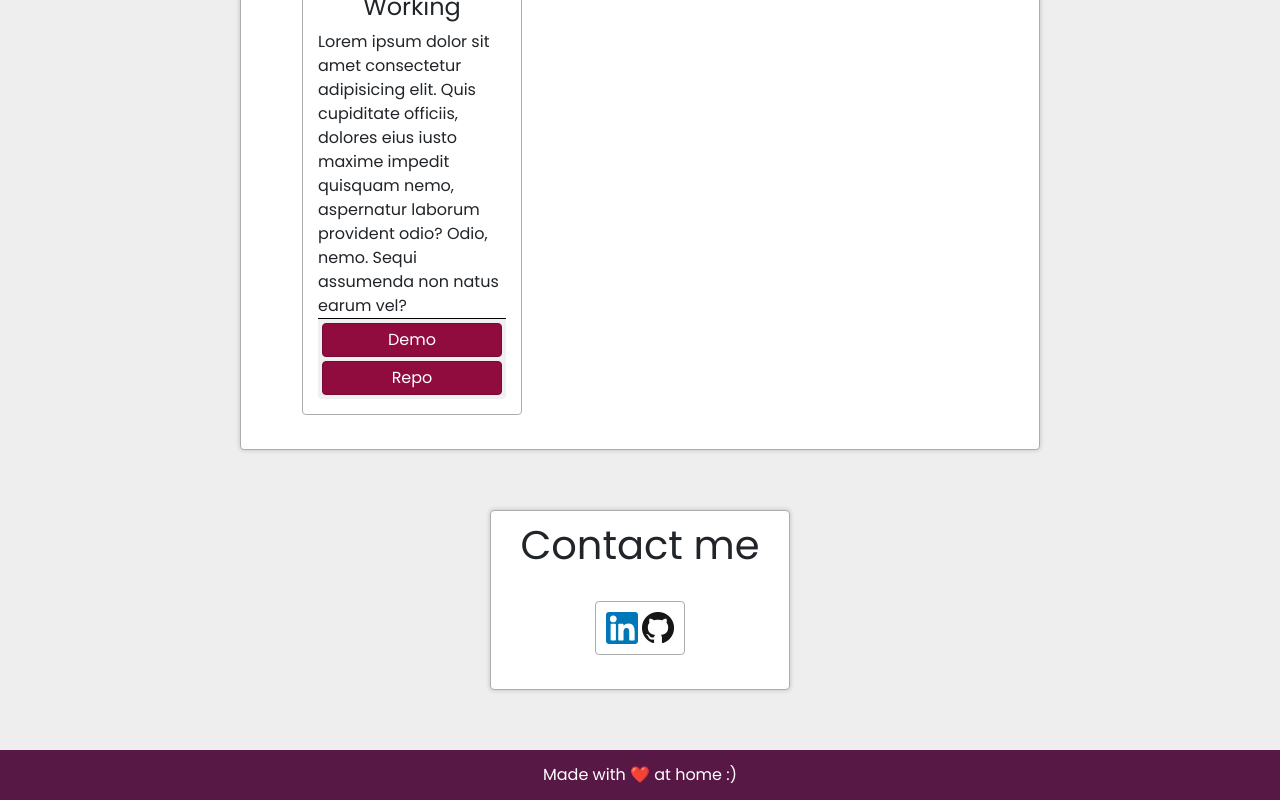
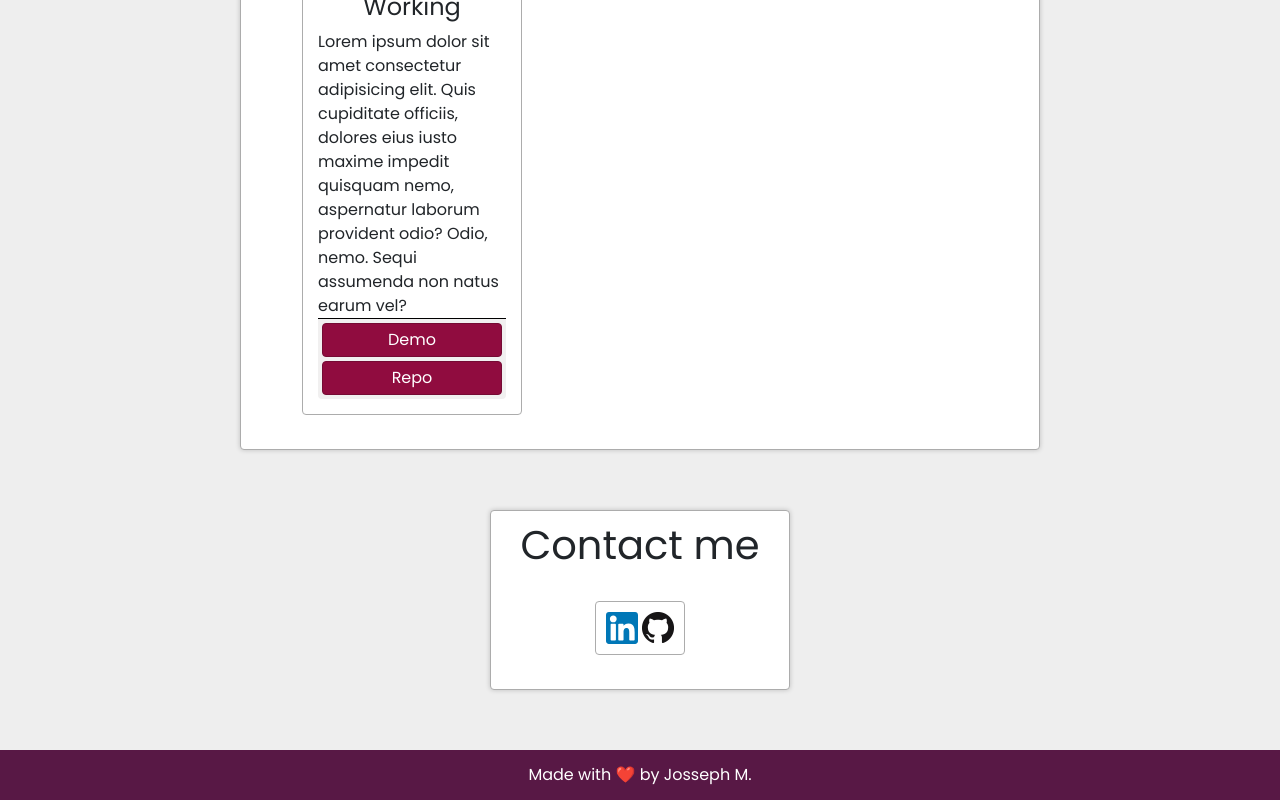
Before and after one commit to Joss852/joss852.github.com, a plain HTML site: page index.html in a window 1280 px wide. Shown: the part 1908-2708 px from the top of the page. Drawn offline with nearby package versions, Linux system fonts and the light colour scheme.

Commit message:
Update the footer text

```diff
--- a/index.html
+++ b/index.html
@@ -152,7 +152,7 @@
     </div>
   </div>
   <div class="page-footer">
-    <div class="footer-text">Made with ❤️ at home :)</div>
+    <div class="footer-text">Made with ❤️ by Josseph M.</div>
   </div>
 </body>
 </html>
```
